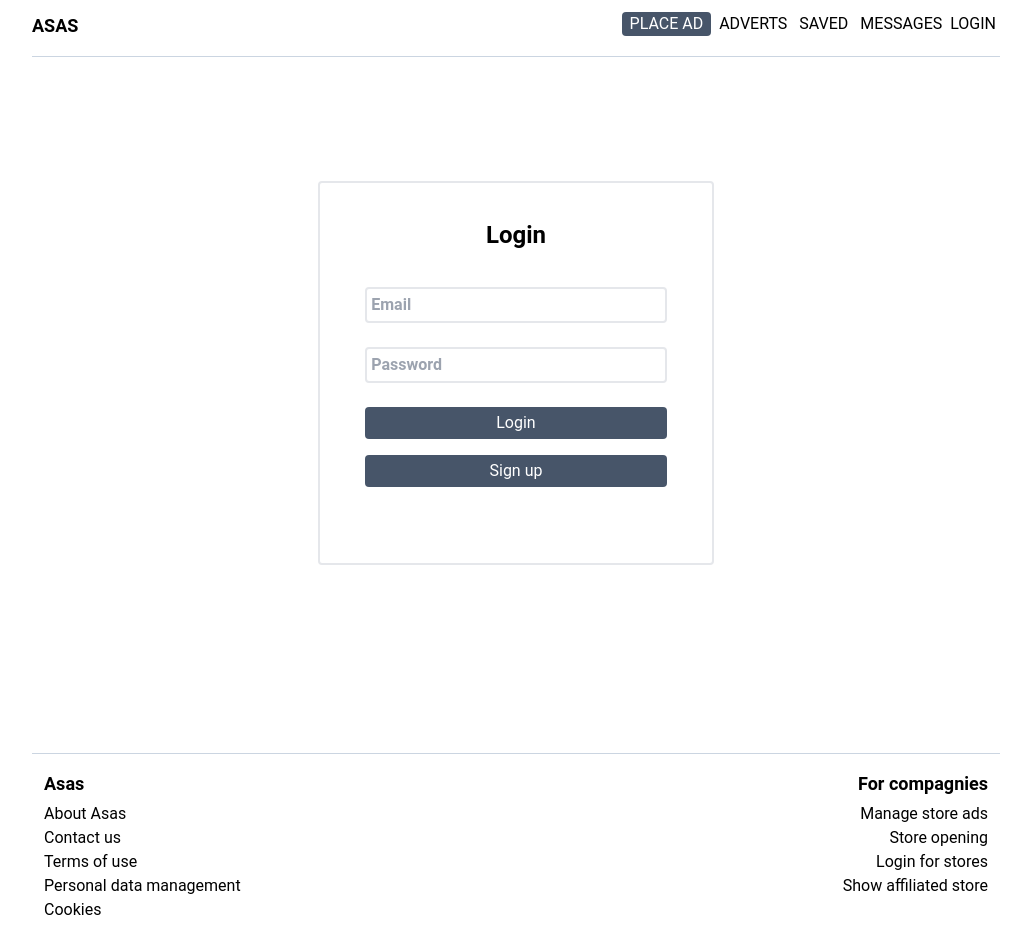
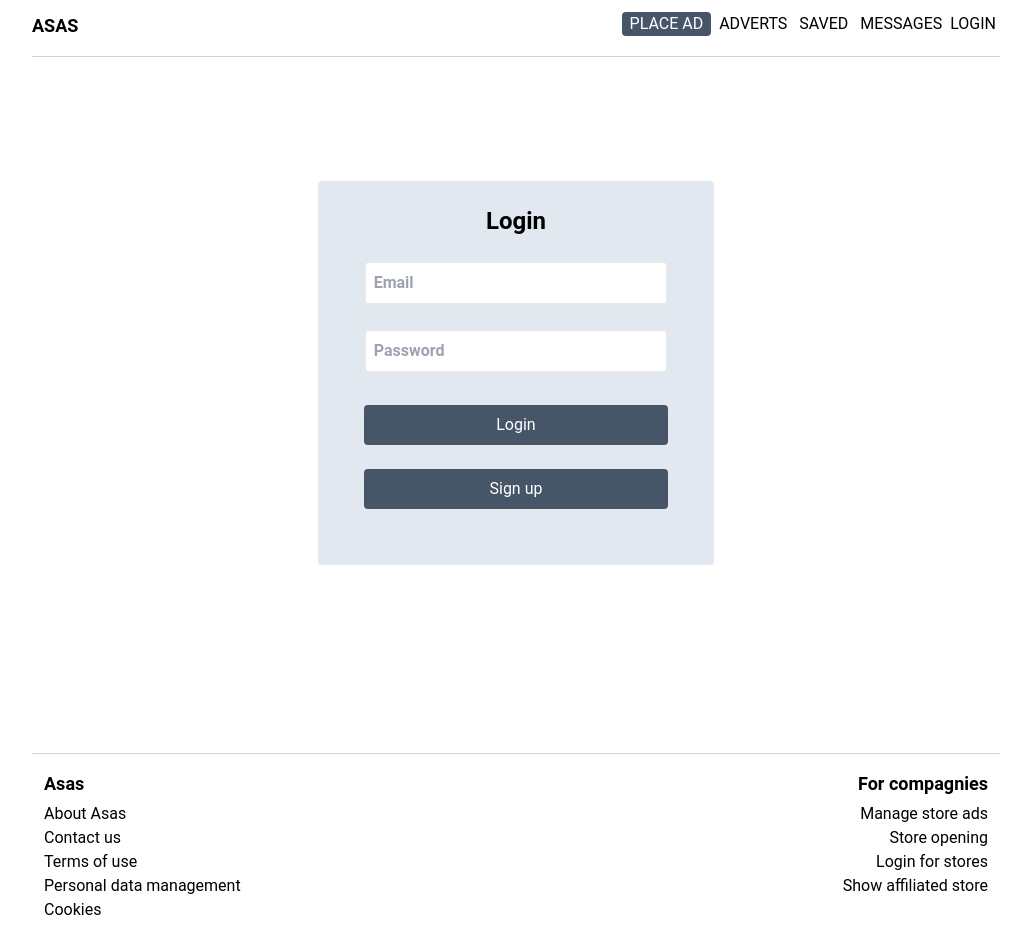
Before and after one commit to chakal05/asas, a Next.js app: page /login in a window 1280 px wide. Shown: the whole page, without its empty margins (124-1155 px from the left). Built offline with nearby package versions, Linux system fonts and the light colour scheme.

Commit message:
created and connected to db

```diff
--- a/components/categories.tsx
+++ b/components/categories.tsx
@@ -56,11 +56,10 @@ const Categories = () => {
 	return (
 		<div className='mx-2 p-2'>
 			<p className=' text-xl font-bold '> Discover our categories </p>
-			<div className=''>
-				<ul className=' grid grid-cols-4  md:flex md:justify-center my-1'>
+				<ul className=' grid grid-cols-4  md:flex md:justify-center my-3'>
 					{categories.map((item) => {
 						return (
-							<li key={item.id} className='m-5  '>
+							<li key={item.id} className='mx-1'>
 								{/**
 								 * When clicked on one of the categories item
 								 * it should trigger an api call
@@ -70,7 +69,7 @@ const Categories = () => {
 										<FontAwesomeIcon
 											className='w-full'
 											icon={item.icon}
-											style={{ fontSize: 30, marginBottom: '3px' }}
+											style={{ fontSize: 40, marginBottom: '3px' }}
 										/>
 										{item.title}
 									</button>
@@ -79,8 +78,7 @@ const Categories = () => {
 						);
 					})}
 				</ul>
-			</div>
-			<p className=' text-xl font-thin text-right '>
+				<p className=' text-xl font-thin text-right '>
 				<a href='#' className='underline hover:underline-offset-4'>
 					{' '}
 					Browse all categories{' '}
--- a/components/footer.tsx
+++ b/components/footer.tsx
@@ -1,3 +1,4 @@
+
 const Footer = () => {
 	return (
 		<div className='p-3 mt-9 '>
@@ -28,4 +29,5 @@ const Footer = () => {
 	);
 };
 
+
 export default Footer;
--- /dev/null
+++ b/lib/mongo.js
@@ -0,0 +1,32 @@
+import { MongoClient } from 'mongodb'
+
+const uri = process.env.MONGODB_URI
+const options = {
+  useUnifiedTopology: true,
+  useNewUrlParser: true,
+}
+
+let client
+let clientPromise
+
+if (!process.env.MONGODB_URI) {
+  throw new Error('Please add your Mongo URI to .env.local')
+}
+
+if (process.env.NODE_ENV === 'development') {
+  // In development mode, use a global variable so that the value
+  // is preserved across module reloads caused by HMR (Hot Module Replacement).
+  if (!global._mongoClientPromise) {
+    client = new MongoClient(uri, options)
+    global._mongoClientPromise = client.connect()
+  }
+  clientPromise = global._mongoClientPromise
+} else {
+  // In production mode, it's best to not use a global variable.
+  client = new MongoClient(uri, options)
+  clientPromise = client.connect()
+}
+
+// Export a module-scoped MongoClient promise. By doing this in a
+// separate module, the client can be shared across functions.
+export default clientPromise
--- a/package.json
+++ b/package.json
@@ -17,7 +17,7 @@
     "@mui/material": "^5.4.2",
     "@reduxjs/toolkit": "^1.7.2",
     "@types/react-redux": "^7.1.22",
-    "mongodb": "^4.4.1",
+    "mongodb": "^4.5.0",
     "next": "^12.1.0",
     "react": "17.0.2",
     "react-dom": "17.0.2",
--- a/pages/_app.tsx
+++ b/pages/_app.tsx
@@ -5,6 +5,7 @@ import '../styles/globals.css';
 
 import { Provider } from 'react-redux';
 import { store } from '../redux/store';
+
 
 import type { AppProps } from 'next/app';
 import Header from '../components/header';
--- a/pages/index.tsx
+++ b/pages/index.tsx
@@ -1,18 +1,27 @@
 import React, { useEffect } from 'react';
-import type { NextPage } from 'next';
-import { GetStaticProps } from 'next';
+import type { NextPage, InferGetServerSidePropsType } from 'next';
 import Head from 'next/head';
 import Search from '../components/search';
 import Categories from '../components/categories';
 import { useAppDispatch } from '../redux/hooks';
 import { getProductsAsync } from '../features/productsSlice';
 
-const Home: NextPage = () => {
-	// const dispatch = useAppDispatch();
-	// useEffect(() => {
-	// 	dispatch(getProductsAsync());
+import clientPromise from '../lib/mongo';
 
-	// });
+type User = {
+	_id:string;
+	name: string;
+	email: string;
+	password: string;
+};
+
+function Home({
+	users,
+}: InferGetServerSidePropsType<typeof getServerSideProps>) {
+	const dispatch = useAppDispatch();
+	useEffect(() => {
+		dispatch(getProductsAsync());
+	});
 
 	return (
 		<div>
@@ -27,6 +36,12 @@ const Home: NextPage = () => {
 					<p className='text-6xl font-bold  p-5 md:self-center '>
 						{`Buy and sell on Djibouti's safest classified ads `}
 					</p>
+
+					<ul>
+						{users.map((item) => {
+							return <li key={item._id}> {item.name} </li>;
+						})}
+					</ul>
 				</div>
 				<div className='my-12'>
 					<Search />
@@ -37,7 +52,7 @@ const Home: NextPage = () => {
 				<Categories />
 			</div>
 
-			<div className='my-16'>
+			<div className='my-9'>
 				<p className='font-bold text-4xl my-8 text-center'> Our Services </p>
 				<div className='md:flex flex-row '>
 					<div className='border-2 shadow-md mx-5 my-5 p-3 '>
@@ -74,6 +89,21 @@ const Home: NextPage = () => {
 			</div>
 		</div>
 	);
+}
+
+
+export const getServerSideProps = async (context) => {
+	const client = await clientPromise;
+
+	const db = client.db('asas');
+
+	let users :User[]  = await db.collection("users").find({}).toArray();
+	users = JSON.parse(JSON.stringify(users));
+
+
+	return {
+		props: { users },
+	};
 };
 
 export default Home;
--- a/pages/login.tsx
+++ b/pages/login.tsx
@@ -2,23 +2,37 @@ import type { NextPage } from 'next';
 
 const Login: NextPage = () => {
 	return (
-		<div className=' p-2 h-96 border-2 rounded  w-4/5 md:w-2/5 mx-auto text-center mt-24 mb-32 md:mt-28 md:mb-44   '>
+		<div className=' p-2 h-96 bg-slate-200 rounded  w-4/5 md:w-2/5 mx-auto text-center mt-24 mb-32 md:mt-28 md:mb-44   '>
 			<div>
-				<p className='font-bold text-2xl my-7'> Login  </p>
+				<p className='font-bold text-2xl my-4'> Login </p>
 			</div>
 
 			<form className=''>
 				<label className='block  '>
-					<input type='text' placeholder='Email' className='border-2 p-1 my-2 w-4/5 font-bold rounded' />
+					<input
+						type='text'
+						placeholder='Email'
+						className='border-2 p-2 my-2 w-4/5 font-bold rounded'
+					/>
 				</label>
 				<label className='block my-4'>
-					<input type='text' placeholder='Password' className='border-2 p-1 w-4/5  font-bold rounded ' />
+					<input
+						type='text'
+						placeholder='Password'
+						className='border-2 p-2 w-4/5  font-bold rounded '
+					/>
 				</label>
 
-                <div>
-                    <button className='bg-slate-600 m-2 p-1 w-4/5 text-white   rounded'> Login  </button>
-                    <button className='bg-slate-600 m-2 p-1 w-4/5  text-white   rounded'> Sign up  </button>
-                </div>
+				<div className='my-5'>
+					<button className='bg-slate-600 my-3 p-2 w-4/5 text-white   rounded'>
+						{' '}
+						Login{' '}
+					</button>
+					<button className='bg-slate-600 my-3 p-2 w-4/5  text-white   rounded'>
+						{' '}
+						Sign up{' '}
+					</button>
+				</div>
 			</form>
 		</div>
 	);
--- a/pages/products/[productItem].tsx
+++ b/pages/products/[productItem].tsx
@@ -13,8 +13,8 @@ const Product = () => {
 				<meta name='description' content='Generated by create next app' />
 				<link rel='icon' href='/favicon.ico' />
 			</Head>
-			<div className=' p-1 mx-1 mt-5 '>
-				<div className='p-5 w-4/5 mx-auto text-center   '>
+			<div className=' p-1 mx-1 mt-1 '>
+				<div className='p-5 w-4/5 mx-auto text-center '>
 					<Image src={img as any} width='300px' height='300px' alt='title' />
 				</div>
 
@@ -25,7 +25,7 @@ const Product = () => {
 							<p className='my-3 font-bold text-xl '> {price} Fdj </p>
 						</div>
 						<div className='text-right '>
-							<button className='bg-slate-600 text-white p-2 rounded-md'>
+							<button className='bg-slate-600 text-white p-1 w-16 rounded '>
 								{' '}
 								SAVE{' '}
 							</button>
```
Also changed, not shown: db/mongo.js (deleted, +0 -48 lines), 1 other file (tests, documents, lock files or other folders).
